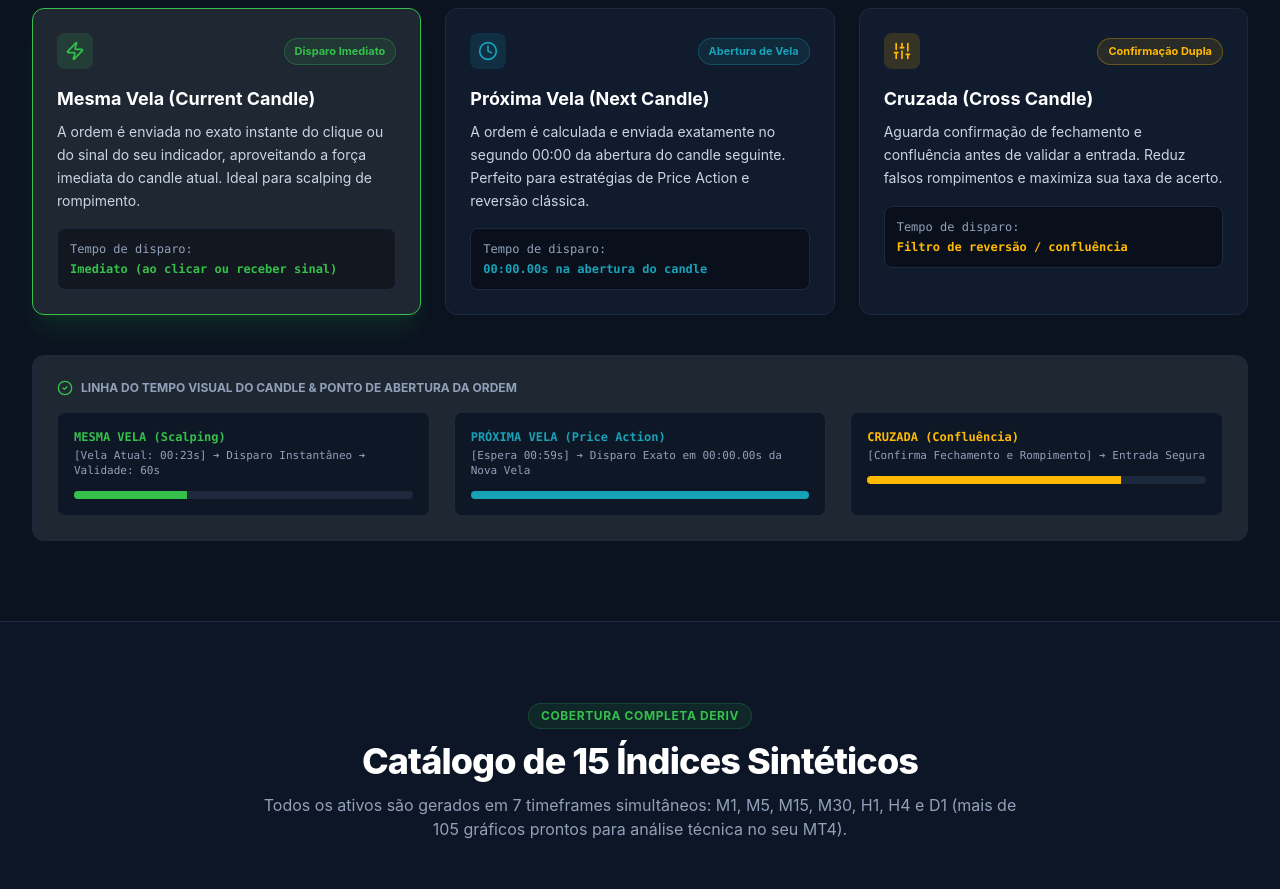
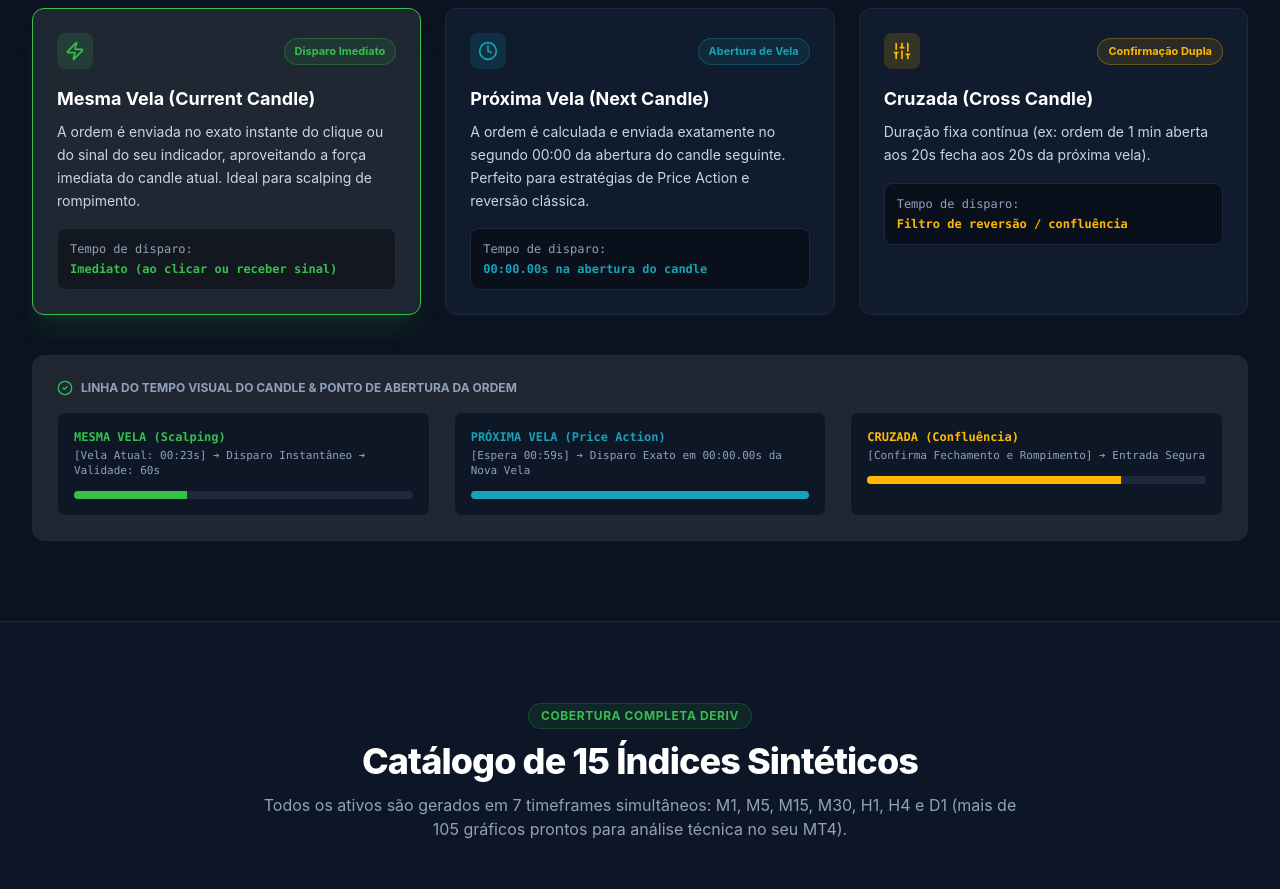
Before and after one commit to mnfbinfo-sys/dmt4-deriv, a React (Vite) app: page / in a window 1280 px wide. Shown: the part 3220-4109 px from the top of the page. Built offline with nearby package versions, Linux system fonts and the light colour scheme.

Commit message:
Update translations.ts

```diff
--- a/src/data/translations.ts
+++ b/src/data/translations.ts
@@ -113,7 +113,7 @@ export const translations: Record<Language, Record<string, any>> = {
       nextDesc: 'A ordem é calculada e enviada exatamente no segundo 00:00 da abertura do candle seguinte. Perfeito para estratégias de Price Action e reversão clássica.',
       nextBadge: 'Abertura de Vela',
       crossTitle: 'Cruzada (Cross Candle)',
-      crossDesc: 'Aguarda confirmação de fechamento e confluência antes de validar a entrada. Reduz falsos rompimentos e maximiza sua taxa de acerto.',
+      crossDesc: 'Duração fixa contínua (ex: ordem de 1 min aberta aos 20s fecha aos 20s da próxima vela).',
       crossBadge: 'Confirmação Dupla',
     },
     indices: {
```
